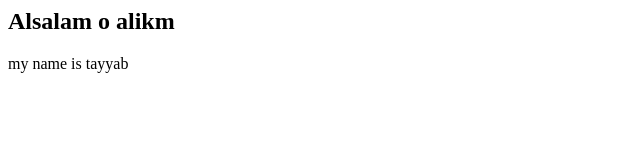
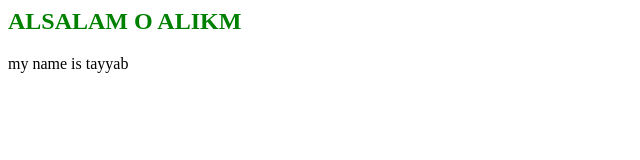
Before and after one commit to TayyabAhmed/branch_test, a plain HTML site: page index.html in a window 1280 px wide. Shown: the whole page, without its empty margins (0-640 px from the left). Drawn offline with Linux system fonts and the light colour scheme.

Commit message:
styling branch added css

```diff
--- a/index.html
+++ b/index.html
@@ -1,4 +1,7 @@
 <html>
+    <head>
+        <link rel="stylesheet" href="style.css">
+        </head>
     <h2>Alsalam o alikm</h2>
     <p>my name is tayyab<p>
 </html>
--- /dev/null
+++ b/style.css
@@ -0,0 +1,5 @@
+h2{
+    color:green;
+    text-transform: uppercase;
+
+}
```
